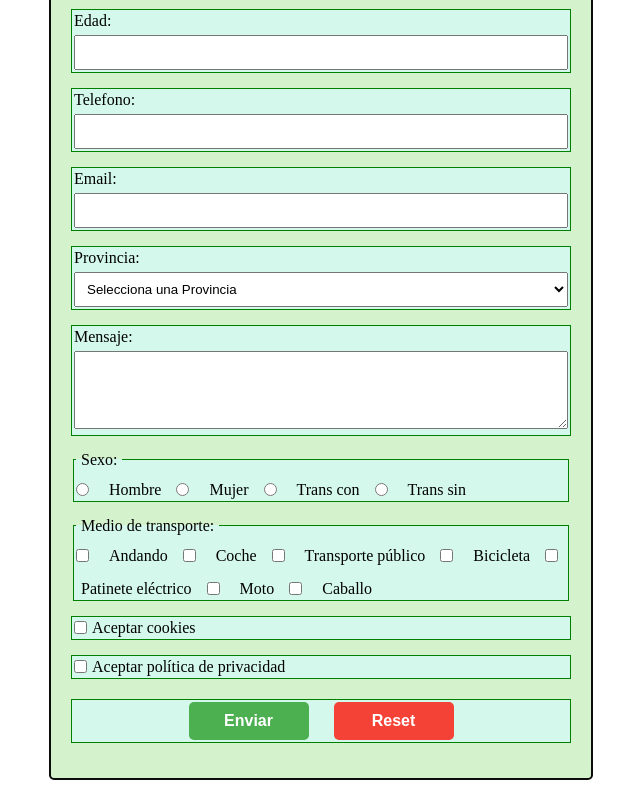
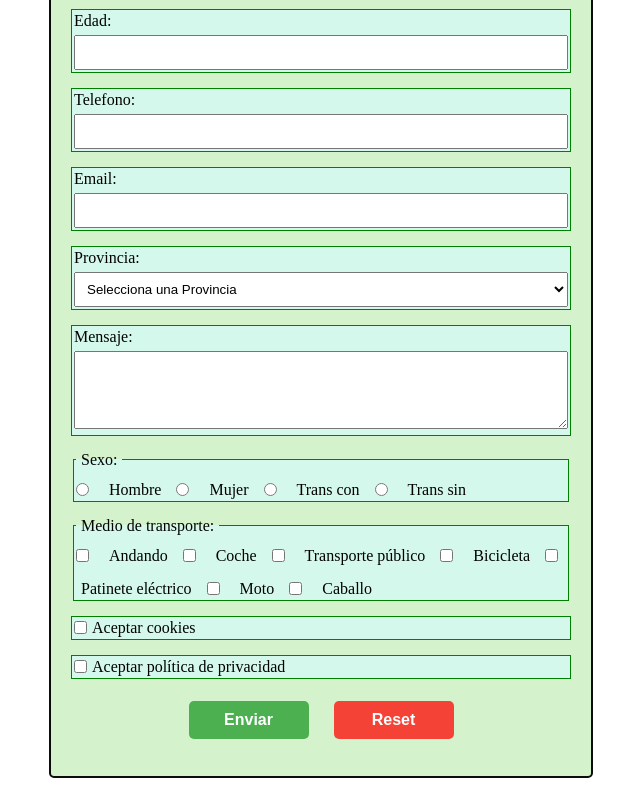
Before and after one commit to cervereta/FormulariosJS, a plain HTML site: page index.html in a window 1280 px wide. Shown: the part 495-1295 px from the top of the page, without its empty margins (319-959 px from the left). Drawn offline with Linux system fonts and the light colour scheme.

Commit message:
tercer commit

```diff
--- a/style.css
+++ b/style.css
@@ -100,6 +100,8 @@ fieldset .option-group input[type="checkbox"] {
     gap: 25px; /* Aumentamos un poco el espacio entre botones */
     justify-content: center;
     margin-top: 20px; /* Añadimos un margen superior para separarlo del resto */
+    border: none;
+    background-color: #d4f2cb;
 }
 
 /* Estilos para los botones */
```
